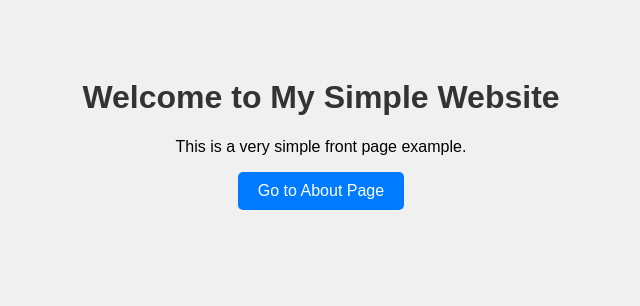
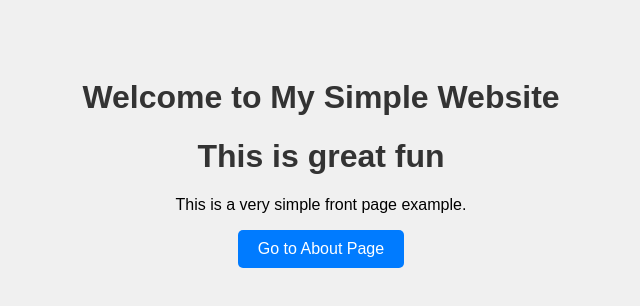
Before and after one commit to DionKumnova/DionKumnova, a plain HTML site: page index.html in a window 1280 px wide. Shown: the whole page, without its empty margins (319-959 px from the left). Drawn offline with Linux system fonts and the light colour scheme.

Commit message:
Liten endring

```diff
--- a/index.html
+++ b/index.html
@@ -8,6 +8,7 @@
 </head>
 <body>
     <h1>Welcome to My Simple Website</h1>
+    <h1>This is great fun</h1>
     <p>This is a very simple front page example.</p>
     <p><a href="about.html" class="button">Go to About Page</a></p>
 </body>
```
